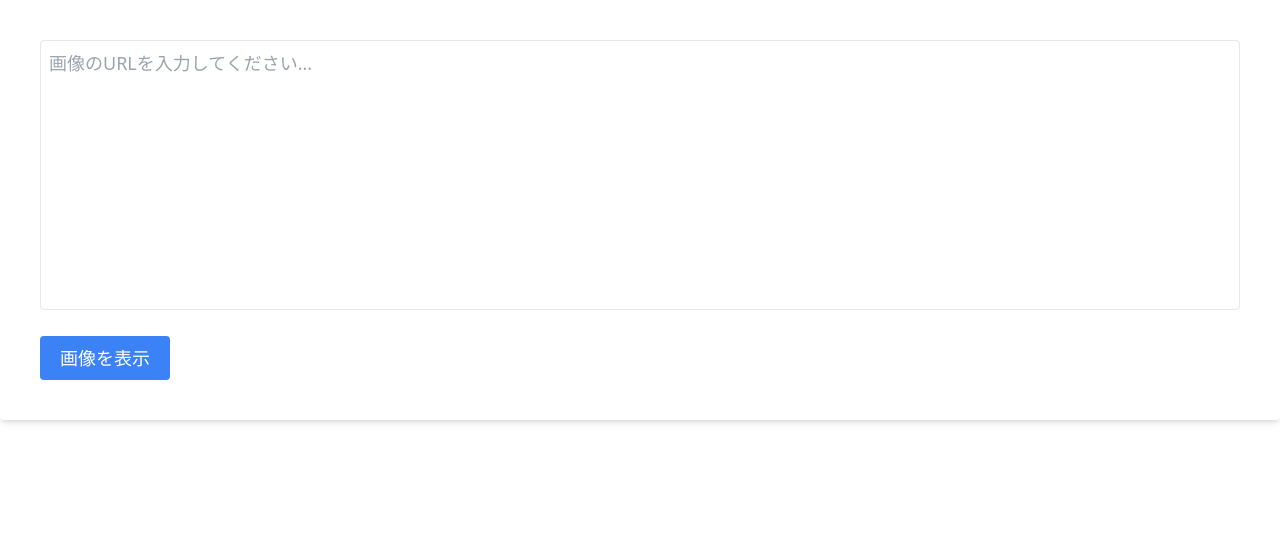
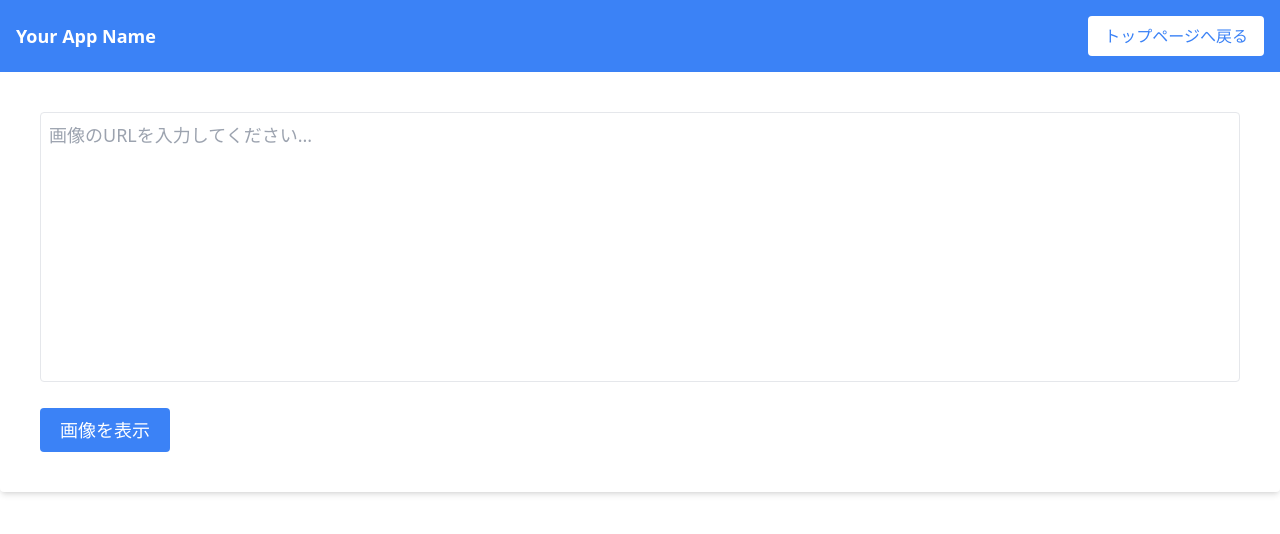
Before and after one commit to tkancf/proxy-maker, a SvelteKit app: page / in a window 1280 px wide. Shown: the top 534 px of the page. Built offline with nearby package versions, Linux system fonts and the light colour scheme.

Commit message:
Change navigation bar to common layout

```diff
--- a/src/routes/+layout.svelte
+++ b/src/routes/+layout.svelte
@@ -1,7 +1,30 @@
 <script lang="ts">
 	import { setContext } from 'svelte';
+	import { goto } from '$app/navigation';
 	let imageUrls: string[] = [];
 	setContext('imageUrls', imageUrls);
+	function backToTop() {
+		goto('/');
+	}
 </script>
 
+<!-- ナビゲーションバー -->
+<div class="bg-blue-500 p-4 text-white flex justify-between items-center">
+	<div class="text-lg font-semibold">Your App Name</div>
+	<button
+		on:click={backToTop}
+		class="bg-white text-blue-500 px-4 py-2 rounded hover:bg-blue-200 transition-colors"
+	>
+		トップページへ戻る
+	</button>
+</div>
 <slot />
+
+<style>
+	/* 印刷時のスタイル */
+	@media print {
+		.bg-blue-500 {
+			display: none; /* ナビゲーションを非表示にする */
+		}
+	}
+</style>
--- a/src/routes/show/+page.svelte
+++ b/src/routes/show/+page.svelte
@@ -1,23 +1,7 @@
 <script>
 	import { getContext } from 'svelte';
-	import { goto } from '$app/navigation';
-
 	const imageUrls = getContext('imageUrls');
-
-	function backToTop() {
-		goto('/');
-	}
 </script>
-
-<div class="bg-blue-500 p-4 text-white flex justify-between items-center">
-	<div class="text-lg font-semibold">Your App Name</div>
-	<button
-		on:click={backToTop}
-		class="bg-white text-blue-500 px-4 py-2 rounded hover:bg-blue-200 transition-colors"
-	>
-		トップページへ戻る
-	</button>
-</div>
 
 <div class="grid">
 	{#each imageUrls as imageUrl, index (index)}
@@ -54,12 +38,8 @@
 		border: 1px solid black;
 		box-shadow: 2px 2px 5px rgba(0, 0, 0, 0.3);
 	}
-
 	/* 印刷時のスタイル */
 	@media print {
-		.bg-blue-500 {
-			display: none; /* ナビゲーションを非表示にする */
-		}
 		.grid {
 			margin-top: 0; /* 余白を削除 */
 		}
```
